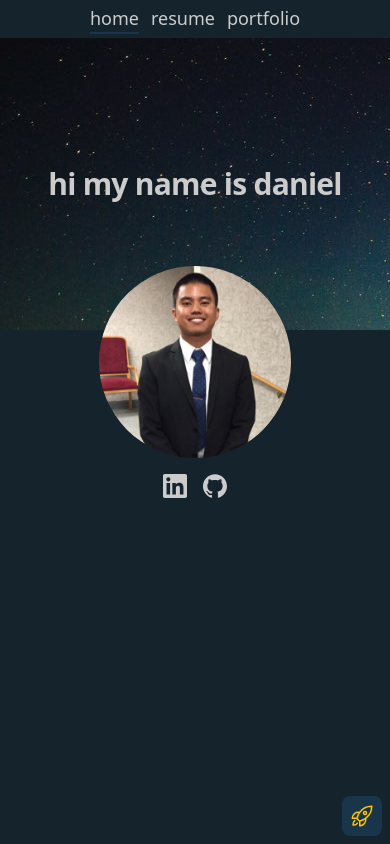
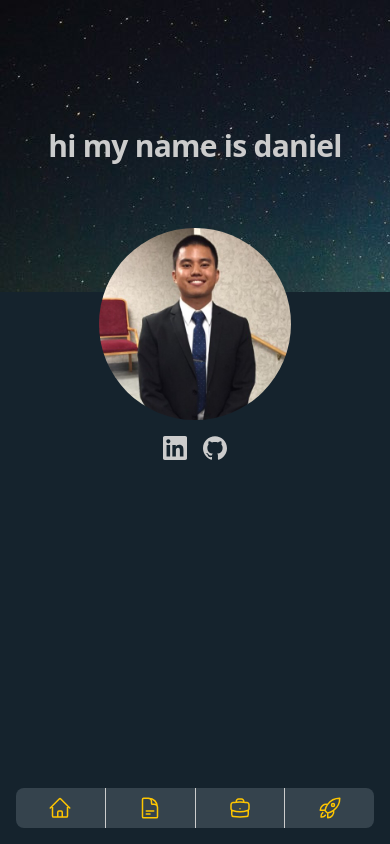
Before and after one commit to b4conjuice/dlopez.me, a Next.js app: page / in a window 390 px wide. Built offline with nearby package versions, Linux system fonts and the light colour scheme.

Commit message:
on mobile, replace header with footer nav. move command palette button to footer nav

```diff
--- /dev/null
+++ b/src/app/_components/footer.tsx
@@ -0,0 +1,74 @@
+'use client'
+
+import { useState } from 'react'
+import Link from 'next/link'
+import { useRouter } from 'next/navigation'
+import {
+  BriefcaseIcon,
+  DocumentTextIcon,
+  HomeIcon,
+  RocketLaunchIcon,
+} from '@heroicons/react/24/outline'
+
+import Footer, { FooterListItem } from '@/components/ui/footer'
+import CommandPalette from '@/components/commandPalette'
+import { socials, nav } from '@/lib/common'
+
+const navIcons: Record<string, React.ReactNode> = {
+  home: <HomeIcon className='h-6 w-6' />,
+  resume: <DocumentTextIcon className='h-6 w-6' />,
+  portfolio: <BriefcaseIcon className='h-6 w-6' />,
+}
+
+export default function FooterComponent() {
+  const router = useRouter()
+  const [isCommandPaletteOpen, setIsCommandPaletteOpen] = useState(false)
+
+  const navCommands = nav.map(navItem => ({
+    ...navItem,
+    id: navItem.url,
+    title: navItem.text,
+    subtitle: navItem.url,
+    action: () => {
+      router.push(navItem.url)
+    },
+  }))
+  const socialCommands = socials.map(social => ({
+    id: social.url,
+    title: social.name,
+    subtitle: social.url,
+    action: () => {
+      window.open(social.url, '_blank')
+    },
+  }))
+
+  const commands = [...navCommands, ...socialCommands]
+  return (
+    <>
+      <Footer className='md:hidden'>
+        {nav.map(({ url, text }) => (
+          <FooterListItem key={url}>
+            <Link
+              className='flex w-full justify-center py-2 hover:text-cb-yellow/75'
+              href={url}
+            >
+              {navIcons[text]}
+            </Link>
+          </FooterListItem>
+        ))}
+        <FooterListItem
+          onClick={() => {
+            setIsCommandPaletteOpen(!isCommandPaletteOpen)
+          }}
+        >
+          <RocketLaunchIcon className='h-6 w-6 hover:text-cb-yellow/75' />
+        </FooterListItem>
+      </Footer>
+      <CommandPalette
+        commands={commands}
+        isOpen={isCommandPaletteOpen}
+        setIsOpen={setIsCommandPaletteOpen}
+      />
+    </>
+  )
+}
--- a/src/app/_components/header.tsx
+++ b/src/app/_components/header.tsx
@@ -3,49 +3,15 @@
 import Link from 'next/link'
 import { usePathname, useRouter } from 'next/navigation'
 
-import CommandPalette from '@/components/commandPalette'
-import { socials } from '@/lib/common'
-
-const nav = [
-  {
-    url: '/',
-    text: 'home',
-  },
-  {
-    url: '/resume',
-    text: 'resume',
-  },
-  {
-    url: '/portfolio',
-    text: 'portfolio',
-  },
-]
+import { nav } from '@/lib/common'
 
 export default function Header() {
   const router = useRouter()
   const pathname = usePathname()
 
-  const navCommands = nav.map(navItem => ({
-    ...navItem,
-    id: navItem.url,
-    title: navItem.text,
-    subtitle: navItem.url,
-    action: () => {
-      router.push(navItem.url)
-    },
-  }))
-  const socialCommands = socials.map(social => ({
-    id: social.url,
-    title: social.name,
-    subtitle: social.url,
-    action: () => {
-      window.open(social.url, '_blank')
-    },
-  }))
-
-  const commands = [...navCommands, ...socialCommands]
   return (
-    <header>
+    <>
+      <header className='hidden md:block'>
         <nav className='px-2 py-1 text-lg'>
           <ul className='flex justify-center space-x-3'>
             {nav.map(({ url, text }) => (
@@ -66,7 +32,7 @@ export default function Header() {
             ))}
           </ul>
         </nav>
-      <CommandPalette commands={commands} />
       </header>
+    </>
   )
 }
--- a/src/app/layout.tsx
+++ b/src/app/layout.tsx
@@ -3,6 +3,7 @@ import type { Viewport } from 'next'
 import '@/styles/globals.css'
 
 import Header from '@/app/_components/header'
+import Footer from '@/app/_components/footer'
 import { DEFAULT_TITLE } from '@/lib/common'
 
 export const metadata = {
@@ -31,6 +32,7 @@ export default function RootLayout({
         <div className='flex min-h-screen flex-col bg-cb-dark-blue text-cb-white'>
           <Header />
           {children}
+          <Footer />
         </div>
       </body>
     </html>
--- a/src/components/commandPalette.tsx
+++ b/src/components/commandPalette.tsx
@@ -26,12 +26,19 @@ interface Command {
 export default function CommandPalette({
   commands,
   placeholder = 'search commands',
+  isOpen: externalIsOpen,
+  setIsOpen: externalSetIsOpen,
 }: {
   commands: Command[]
   placeholder?: string
+  isOpen?: boolean
+  setIsOpen?: React.Dispatch<React.SetStateAction<boolean>>
 }) {
-  const [isOpen, setIsOpen] = useState(false)
+  const [internalIsOpen, internalSetIsOpen] = useState(false)
   const [query, setQuery] = useState('')
+  const isOpen = externalIsOpen !== undefined ? externalIsOpen : internalIsOpen
+  const setIsOpen =
+    externalSetIsOpen !== undefined ? externalSetIsOpen : internalSetIsOpen
 
   useEffect(() => {
     function onKeydown(e: KeyboardEvent) {
@@ -142,8 +149,9 @@ export default function CommandPalette({
           </TransitionChild>
         </Dialog>
       </Transition>
+      {externalSetIsOpen === undefined && (
         <button
-        className='absolute bottom-[0.5rem] right-[0.5rem] rounded-lg bg-cb-blue p-2 md:hidden
+          className='absolute bottom-16 right-4 block rounded-lg bg-cb-off-blue p-2 md:hidden
         '
           type='button'
           onClick={() => {
@@ -152,6 +160,7 @@ export default function CommandPalette({
         >
           <RocketLaunchIcon className='h-6 w-6 text-cb-yellow' />
         </button>
+      )}
     </>
   )
 }
--- /dev/null
+++ b/src/components/ui/footer.tsx
@@ -0,0 +1,45 @@
+import type { MouseEventHandler } from 'react'
+import classNames from 'classnames'
+
+export default function Footer({
+  children,
+  className,
+}: {
+  children?: React.ReactNode
+  className?: string
+}) {
+  return (
+    <footer className={classNames('sticky bottom-0 pb-4', className)}>
+      <ul className='mx-4 flex items-center divide-x divide-cb-white rounded-lg bg-cb-dusty-blue text-cb-yellow'>
+        {children}
+      </ul>
+    </footer>
+  )
+}
+
+export function FooterListItem({
+  onClick,
+  disabled,
+  children,
+}: {
+  onClick?: MouseEventHandler<HTMLButtonElement>
+  disabled?: boolean
+  children?: React.ReactNode
+}) {
+  return (
+    <li className='flex-grow'>
+      {onClick ? (
+        <button
+          className='flex w-full justify-center py-2 disabled:pointer-events-none disabled:opacity-25'
+          type='button'
+          onClick={onClick}
+          disabled={disabled ?? false}
+        >
+          {children}
+        </button>
+      ) : (
+        children
+      )}
+    </li>
+  )
+}
--- a/src/lib/common.ts
+++ b/src/lib/common.ts
@@ -1,4 +1,19 @@
 export const DEFAULT_TITLE = 'hi my name is daniel'
+
+export const nav = [
+  {
+    url: '/',
+    text: 'home',
+  },
+  {
+    url: '/resume',
+    text: 'resume',
+  },
+  {
+    url: '/portfolio',
+    text: 'portfolio',
+  },
+]
 
 export const socials = [
   {
```
Also changed, not shown: 1 other file (tests, documents, lock files or other folders). Lines whose indentation alone changed are shown as unchanged.
